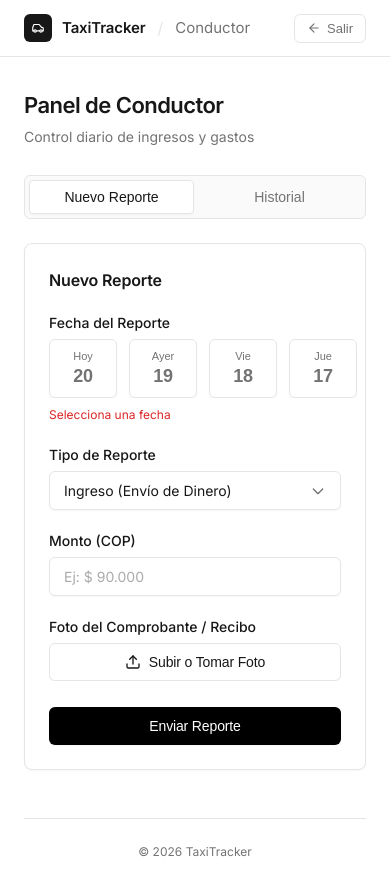
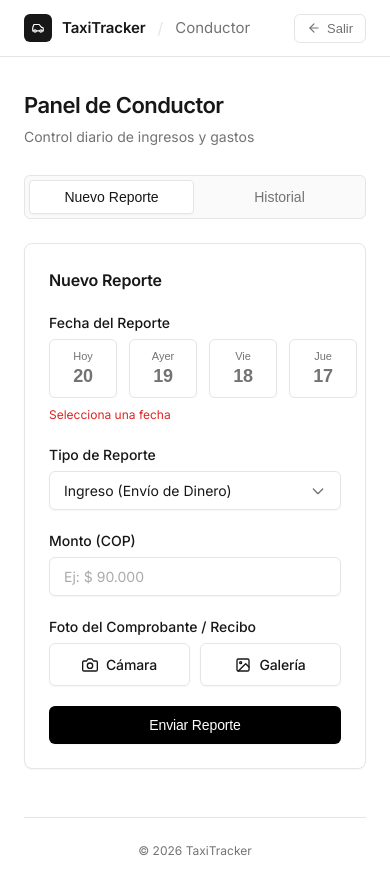
Before and after one commit to andresrmartinez2524-tech/TaxiTracker, a React (Vite) app: page /driver in a window 390 px wide. Built offline with nearby package versions, Linux system fonts and the light colour scheme; no server answers; the database is empty.

Commit message:
feat: add separate camera and gallery buttons for mobile

```diff
--- a/src/components/ReportForm.jsx
+++ b/src/components/ReportForm.jsx
@@ -153,21 +153,49 @@ const ReportForm = () => {
 
         <div className="form-group">
           <label className="form-label">Foto del Comprobante / Recibo</label>
-          <div className="file-upload-wrapper">
-            <button type="button" className="btn btn-secondary" style={{ width: '100%', justifyContent: 'center', gap: '0.5rem' }}>
+          <div style={{ display: 'flex', gap: '0.625rem' }}>
+            {/* Button 1: Camera */}
+            <label style={{ flex: 1, position: 'relative', cursor: 'pointer' }}>
+              <div className="btn btn-secondary" style={{ width: '100%', justifyContent: 'center', gap: '0.5rem', pointerEvents: 'none' }}>
                 <svg xmlns="http://www.w3.org/2000/svg" width="16" height="16" viewBox="0 0 24 24" fill="none" stroke="currentColor" strokeWidth="2" strokeLinecap="round" strokeLinejoin="round">
-                <path d="M21 15v4a2 2 0 0 1-2 2H5a2 2 0 0 1-2-2v-4"></path>
-                <polyline points="17 8 12 3 7 8"></polyline>
-                <line x1="12" y1="3" x2="12" y2="15"></line>
+                  <path d="M23 19a2 2 0 0 1-2 2H3a2 2 0 0 1-2-2V8a2 2 0 0 1 2-2h4l2-3h6l2 3h4a2 2 0 0 1 2 2z"></path>
+                  <circle cx="12" cy="13" r="4"></circle>
                 </svg>
-              {previewUrl ? 'Cambiar Foto' : 'Subir o Tomar Foto'}
-            </button>
+                Cámara
+              </div>
+              <input
+                type="file"
+                accept="image/*"
+                capture="environment"
+                onChange={handleImageChange}
+                style={{ position: 'absolute', inset: 0, opacity: 0, cursor: 'pointer' }}
+              />
+            </label>
+
+            {/* Button 2: Gallery */}
+            <label style={{ flex: 1, position: 'relative', cursor: 'pointer' }}>
+              <div className="btn btn-secondary" style={{ width: '100%', justifyContent: 'center', gap: '0.5rem', pointerEvents: 'none' }}>
+                <svg xmlns="http://www.w3.org/2000/svg" width="16" height="16" viewBox="0 0 24 24" fill="none" stroke="currentColor" strokeWidth="2" strokeLinecap="round" strokeLinejoin="round">
+                  <rect x="3" y="3" width="18" height="18" rx="2" ry="2"></rect>
+                  <circle cx="8.5" cy="8.5" r="1.5"></circle>
+                  <polyline points="21 15 16 10 5 21"></polyline>
+                </svg>
+                Galería
+              </div>
               <input
                 type="file"
                 accept="image/*"
                 onChange={handleImageChange}
+                style={{ position: 'absolute', inset: 0, opacity: 0, cursor: 'pointer' }}
               />
+            </label>
           </div>
+
+          {previewUrl && (
+            <div style={{ marginTop: '0.75rem', textAlign: 'center', fontSize: '0.8rem', color: 'var(--text-muted)' }}>
+              ✓ Foto seleccionada
+            </div>
+          )}
           {previewUrl && (
             <img src={previewUrl} alt="Preview" className="image-preview" />
           )}
```
Lines whose indentation alone changed are shown as unchanged.
